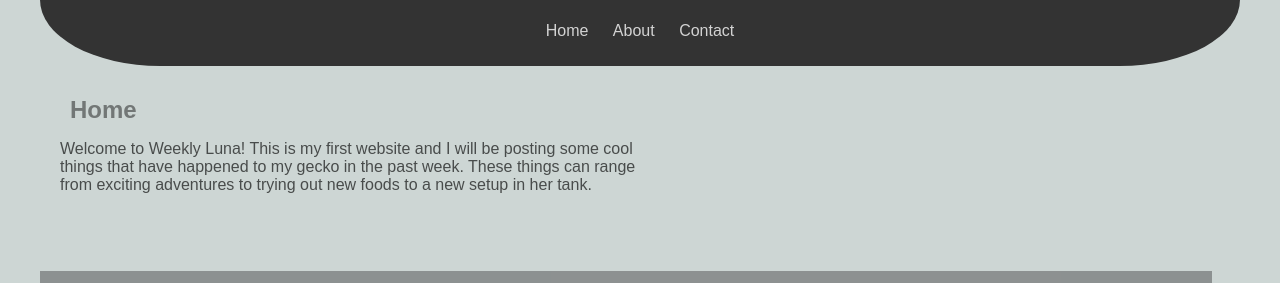
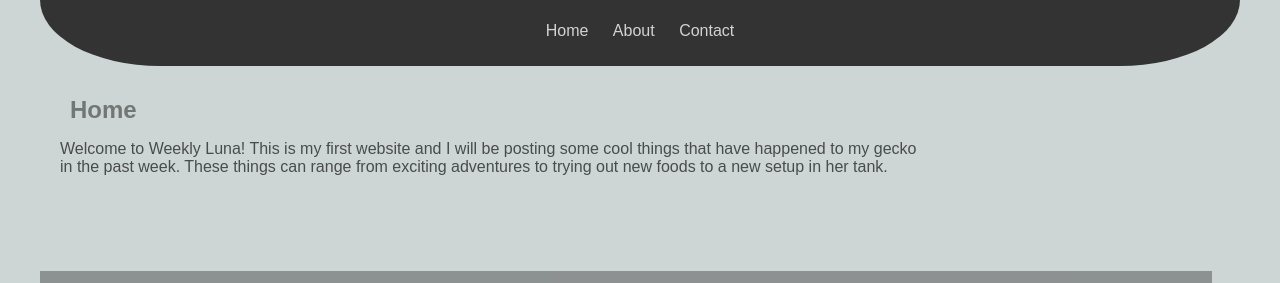
Before and after one commit to LunaTheGargoyle/WeeklyLuna, a plain HTML site: page index.html in a window 1280 px wide. Shown: the part 476-759 px from the top of the page. Drawn offline with Linux system fonts and the light colour scheme.

Commit message:
Update styles.css

```diff
--- a/styles.css
+++ b/styles.css
@@ -4,7 +4,6 @@ body {
     background-color: rgba(9, 54, 43, 0.2);
     margin: 20px;
     padding: 20px;
-    text-align: center;
 }
 
 /* Styling for the main heading */
@@ -18,7 +17,7 @@ h1 {
 p {
     color: rgba(0, 0, 0, 0.649);
     text-align: left;
-    width: 50%;
+    width: 75%;
 }
 
 /* Header 2 styling */
```
